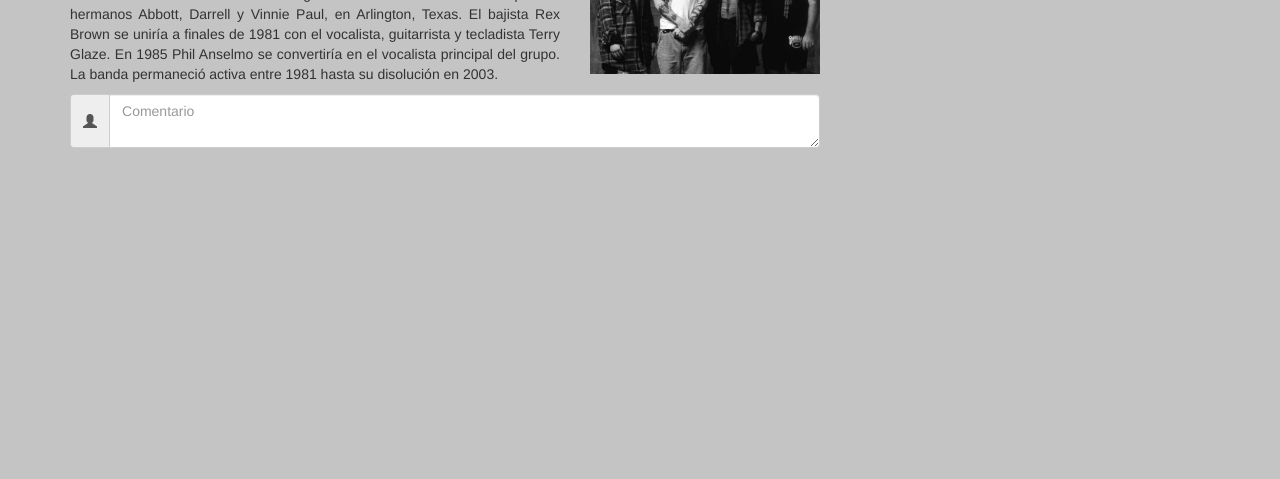
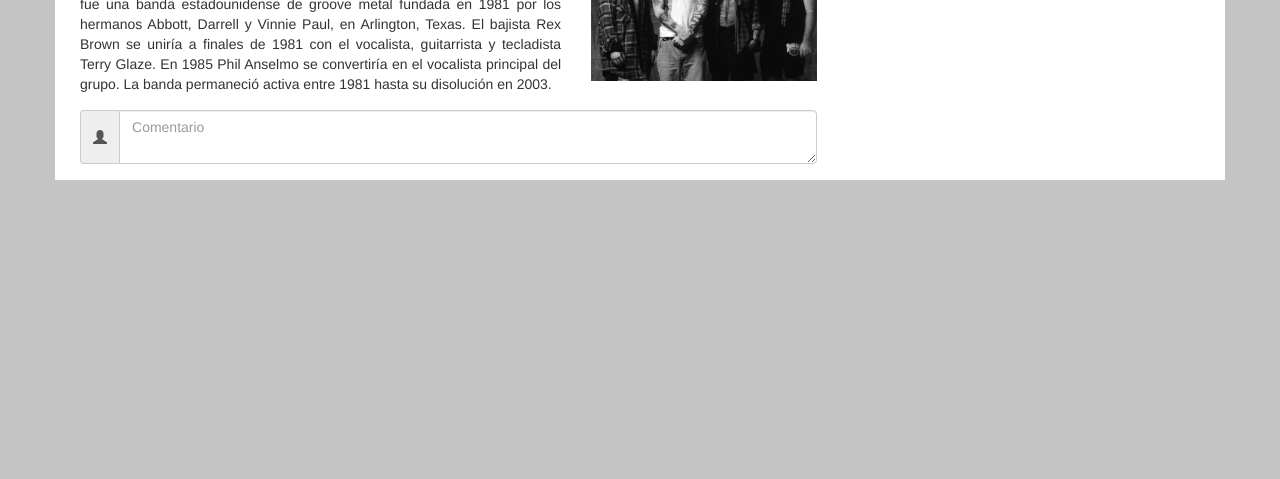
Before and after one commit to FelipeHerman/Evaluacion-Final-Frameworks-Librerias-CSS, a plain HTML site: page Bootstrap/index.html in a window 1280 px wide. Shown: the part 321-800 px from the top of the page. Drawn offline with Linux system fonts and the light colour scheme.

Commit message:
Commit 13
Estilos para el contenido de la pagina

```diff
--- a/Bootstrap/css/estilos.css
+++ b/Bootstrap/css/estilos.css
@@ -46,3 +46,14 @@ body{
 .navbar ul a:hover{
 	color: black;
 }
+
+/*Estilos para el contenido de la pagina*/
+.contenido{
+	background: white;
+	padding: 10px;
+	border-radius: 6px 6px 0 0;
+}
+
+.textarea{
+	padding: 6px 0px 6px 0px;
+}
```
